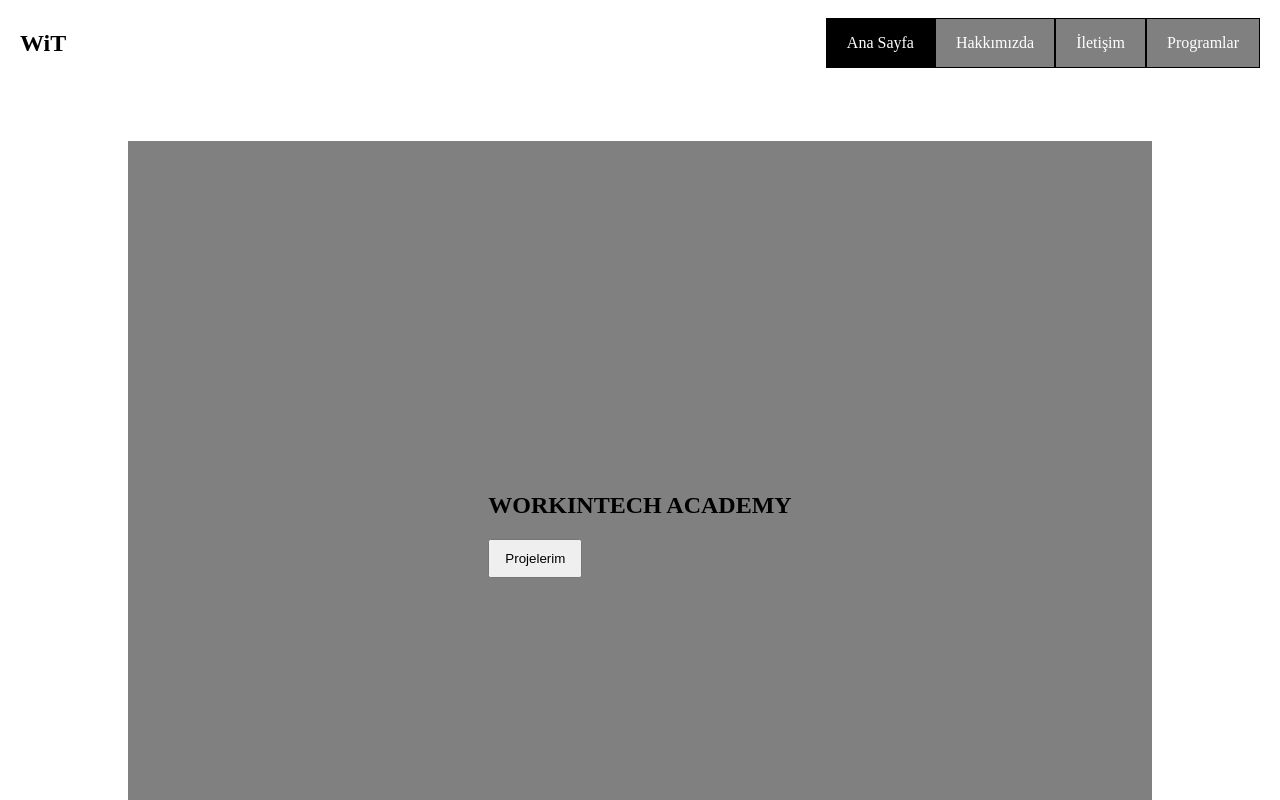
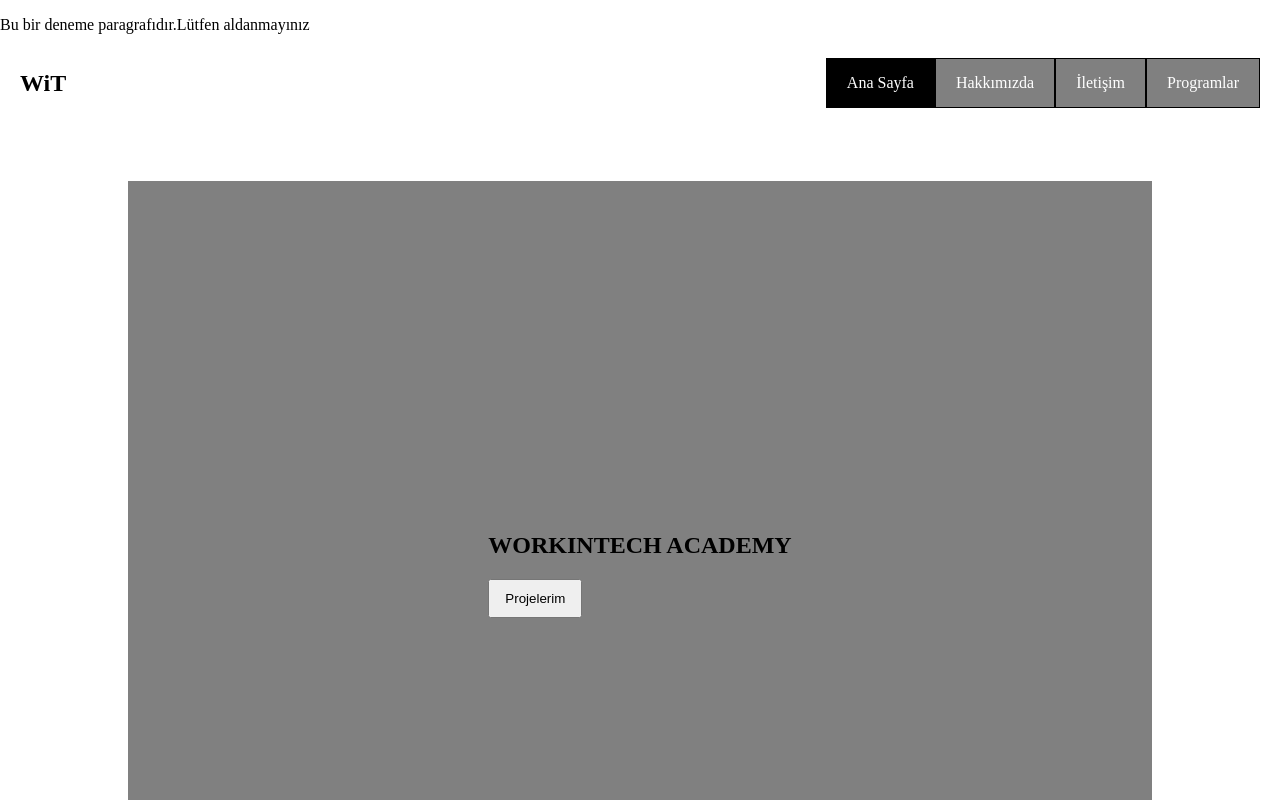
Before and after one commit to s-ege-ineyici/S3D3, a website built with Vite: page index.html in a window 1280 px wide. Shown: the top 800 px of the page. Built offline with nearby package versions, Linux system fonts and the light colour scheme.

Commit message:
Update index.html

```diff
--- a/index.html
+++ b/index.html
@@ -7,6 +7,9 @@
     <title>WORKINTECH ACADEMY</title>
   </head>
   <body>
+    <p>
+      Bu bir deneme paragrafıdır.Lütfen aldanmayınız
+    </p>
     <header>
 
       <h2>WiT</h2>
```
